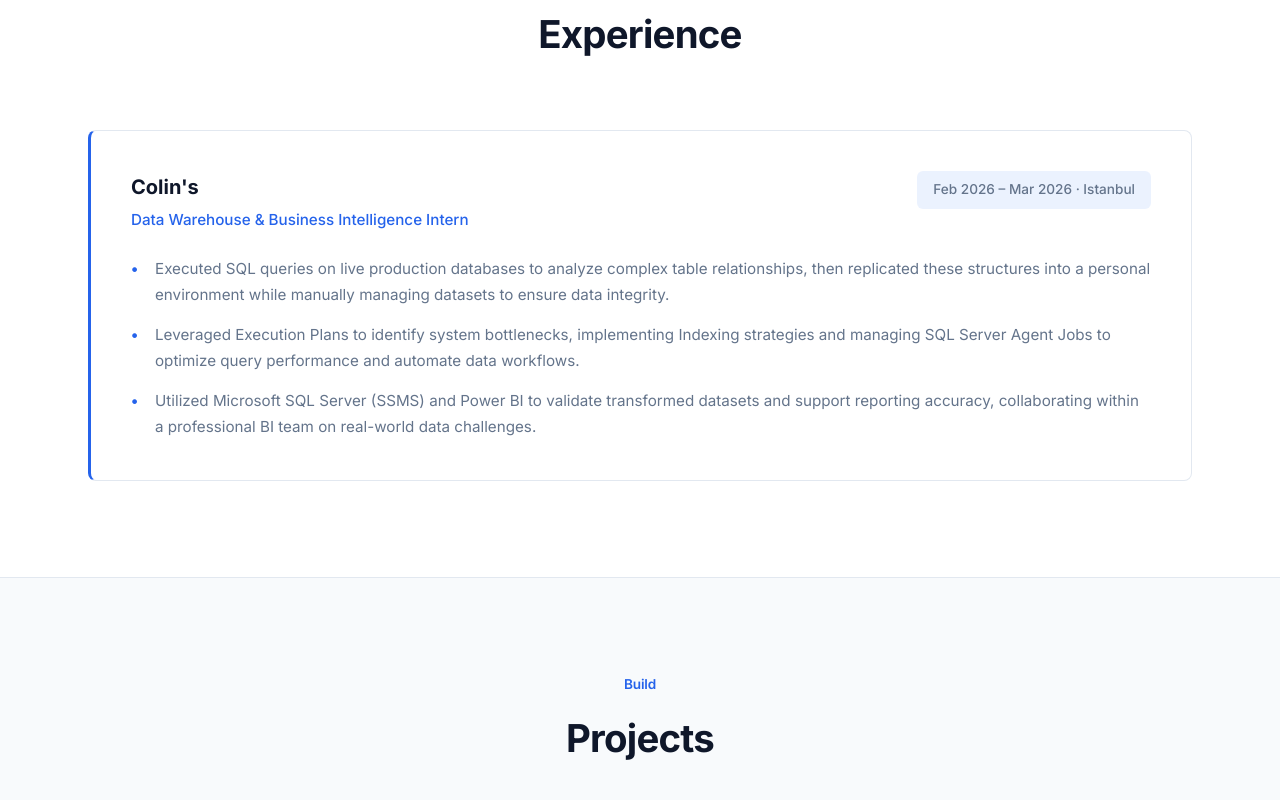
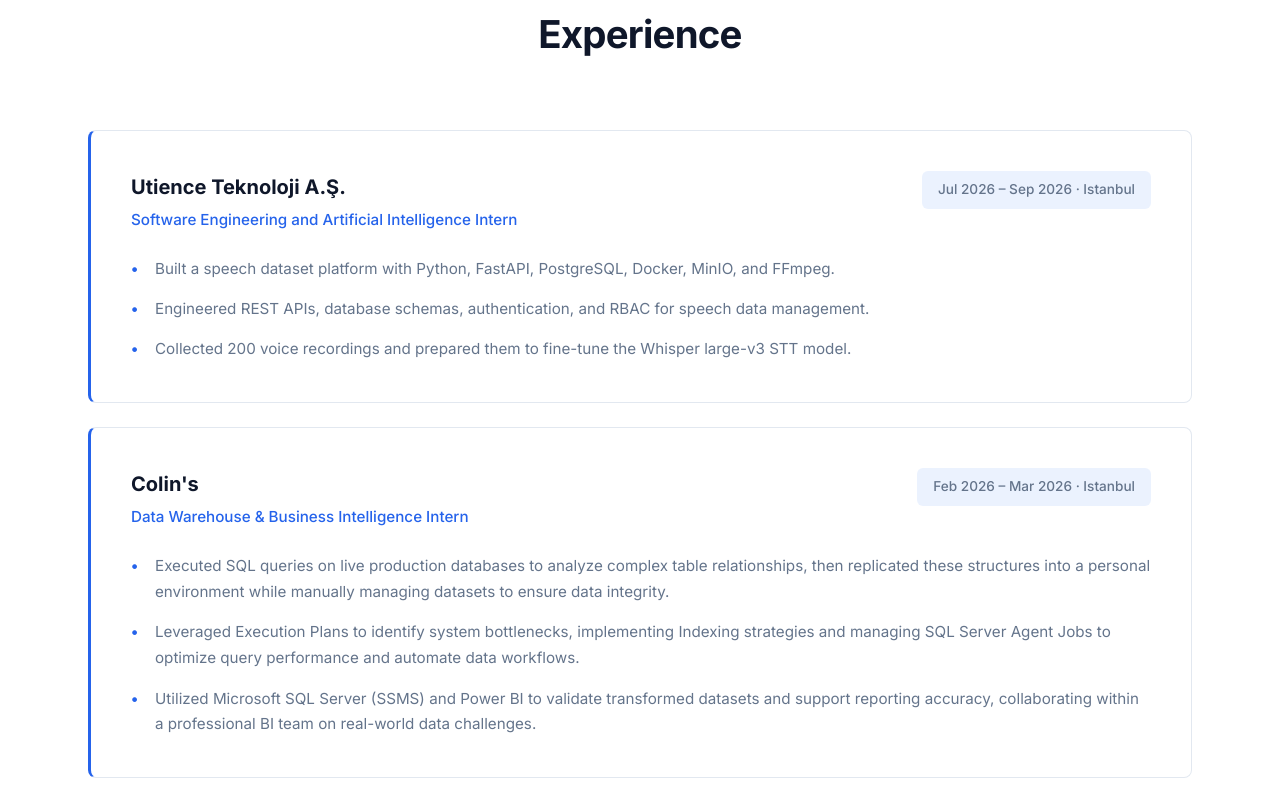
Before and after one commit to massa23/Portfolio, a plain HTML site: page index.html in a window 1280 px wide. Shown: the part 1720-2520 px from the top of the page. Drawn offline with Linux system fonts and the light colour scheme.

Commit message:
Add internship experience for Utience Teknoloji A.Ş.
Added experience details for Utience Teknoloji A.Ş. internship, including responsibilities and technologies used.

```diff
--- a/index.html
+++ b/index.html
@@ -281,7 +281,7 @@
     padding: 2.5rem;
     position: relative;
   }
-
+  .exp-card + .exp-card { margin-top: 1.5rem; }
   .exp-header {
     display: flex;
     justify-content: space-between;
@@ -732,7 +732,20 @@
       <div class="section-tag">Work</div>
       <h2>Experience</h2>
     </div>
-
+    <div class="exp-card reveal">
+      <div class="exp-header">
+        <div>
+          <div class="exp-company">Utience Teknoloji A.Ş.</div>
+          <div class="exp-role">Software Engineering and Artificial Intelligence Intern</div>
+        </div>
+        <div class="exp-date">Jul 2026 – Sep 2026 · Istanbul</div>
+      </div>
+      <ul class="exp-list">
+        <li>Built a speech dataset platform with Python, FastAPI, PostgreSQL, Docker, MinIO, and FFmpeg.</li>
+        <li>Engineered REST APIs, database schemas, authentication, and RBAC for speech data management.</li>
+        <li>Collected 200 voice recordings and prepared them to fine-tune the Whisper large-v3 STT model.</li>
+      </ul>
+    </div>
     <div class="exp-card reveal">
       <div class="exp-header">
         <div>
```
